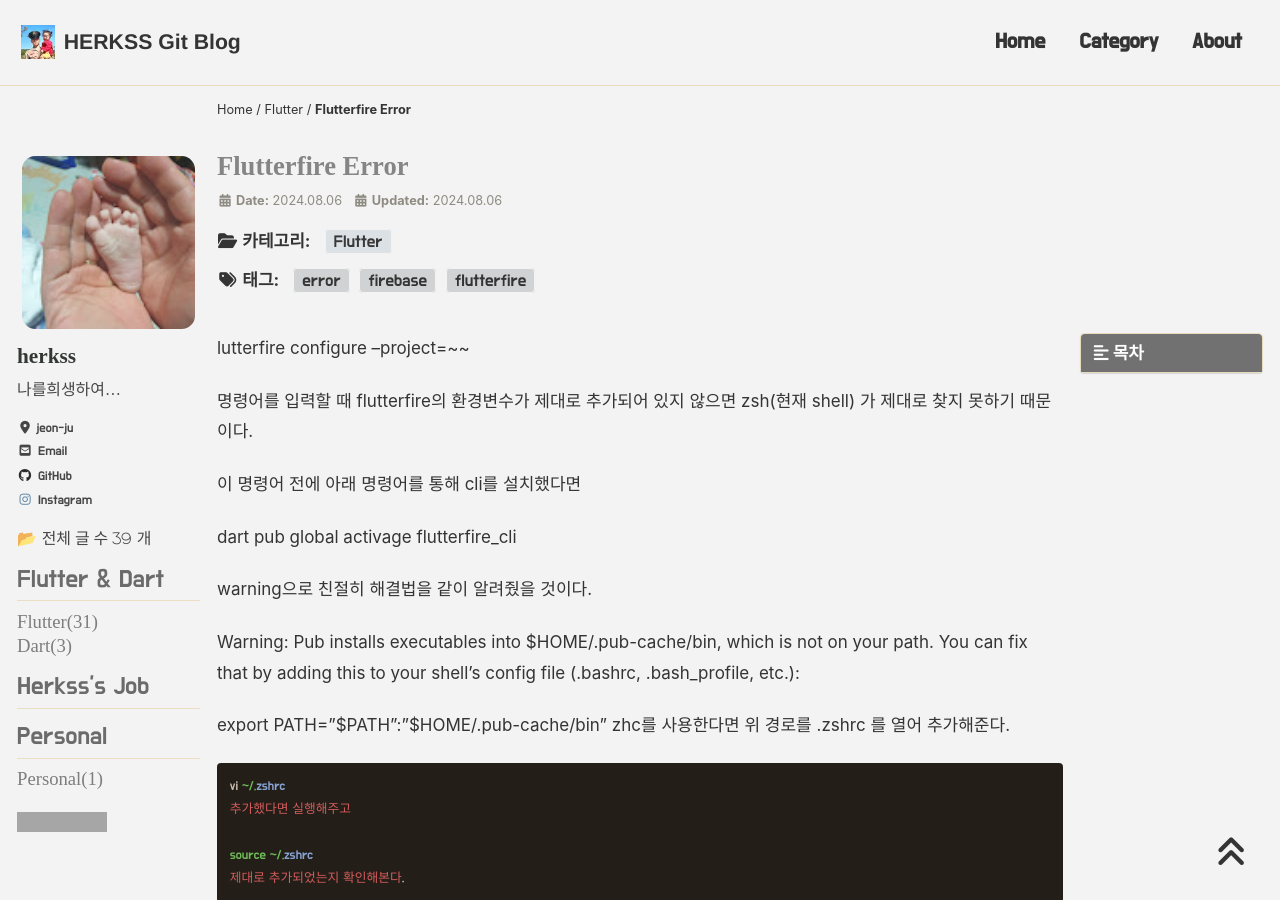
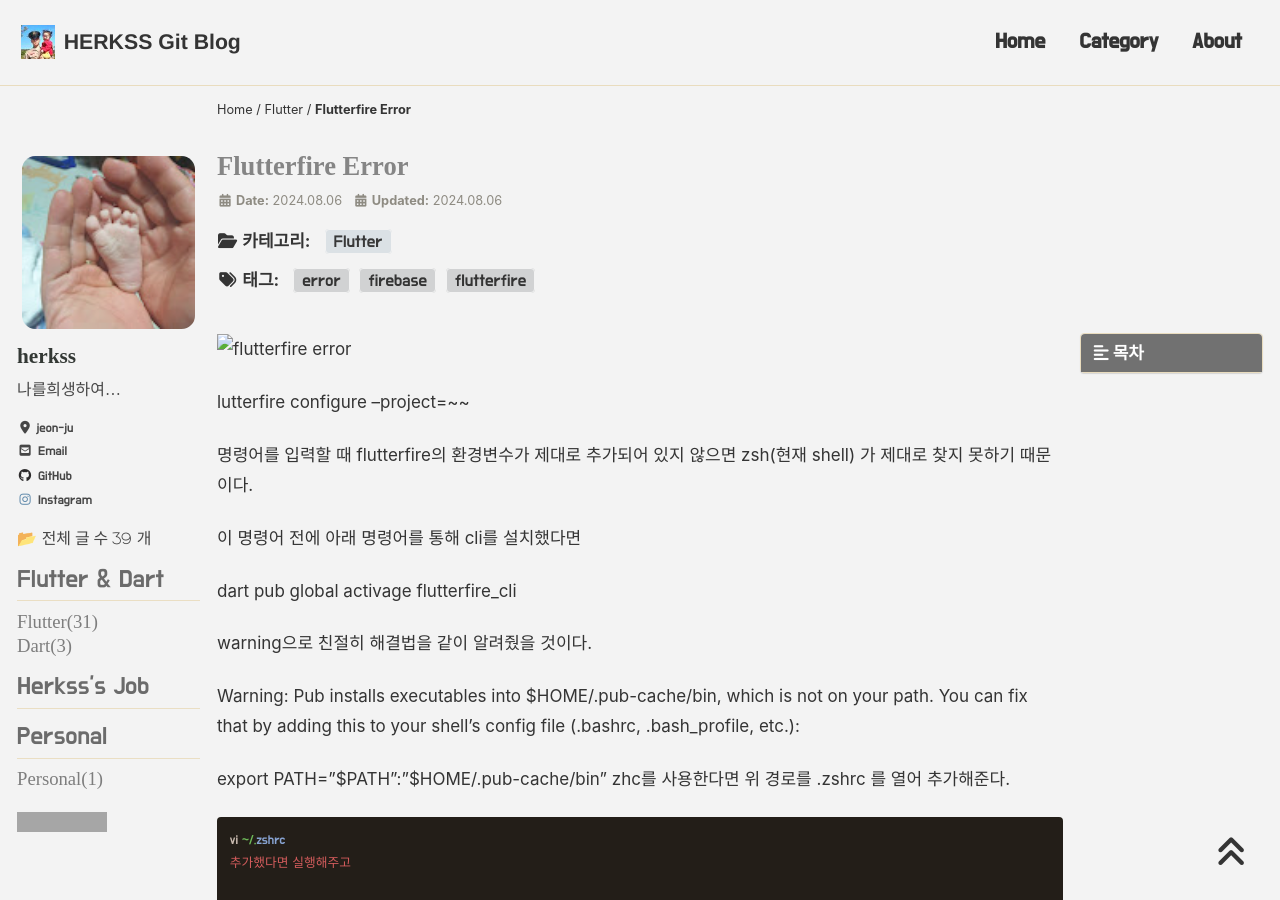
Before and after one commit to herkss/herkss.github.io, a Jekyll site: the page built from _posts/Flutter/2024-08-07-flutterfire-error.md, in a window 1280 px wide and 900 px high. Built offline with Jekyll 4.4.1, drawn with Linux system fonts in a browser that asks for light colours; cached includes are drawn as plain includes; nearby versions of some CDN libraries; some web fonts are replaced; comment, search, counter and statistics services are not loaded; grey boxes are pictures that could not be loaded.

Commit message:
Update 2024-08-07-flutterfire-error.md

```diff
--- a/_posts/Flutter/2024-08-07-flutterfire-error.md
+++ b/_posts/Flutter/2024-08-07-flutterfire-error.md
@@ -15,7 +15,7 @@ last_modified_at: 2024-08-06
 
 ---
 
-
+![flutterfire error](./images/flutterfireerror.png)
 
 lutterfire configure --project=~~
 
```
